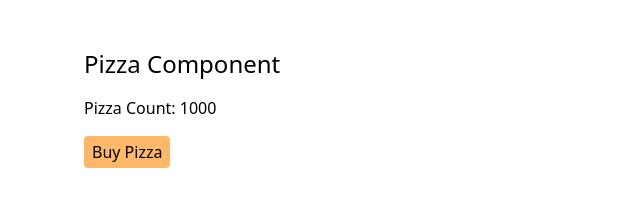
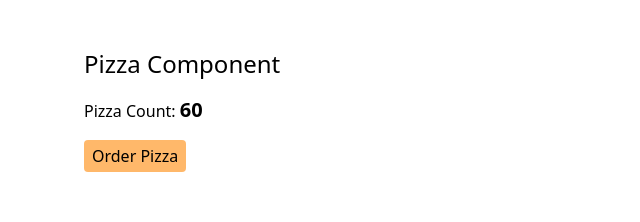
Before and after one commit to emmeiwhite/03-Redux-Toolkit-with-React, a React (Vite) app: page / in a window 1280 px wide. Shown: the top 222 px of the page, without its empty margins (0-640 px from the left). Built offline with nearby package versions, Linux system fonts and the light colour scheme.

Commit message:
9. successfully dispatched action to the store and updated the state and hence the UI

```diff
--- a/src/features/pizza/PizzaView.jsx
+++ b/src/features/pizza/PizzaView.jsx
@@ -1,16 +1,20 @@
-import { useSelector } from 'react-redux'
+import { useDispatch, useSelector } from 'react-redux'
+import { orderPizza } from './pizzaSlice'
 
 const PizzaView = () => {
   const pizzaCount = useSelector(state => state.pizza.pizzaCount)
+  const dispatch = useDispatch()
   return (
     <div className="py-12">
       <h1 className="text-2xl">Pizza Component</h1>
 
       <p className="my-4">
-        Pizza Count: <span>{pizzaCount}</span>
+        Pizza Count: <span className="text-xl font-bold">{pizzaCount}</span>
       </p>
-      <button className="px-2 py-1 rounded bg-orange-300 hover:bg-orange-400 transition cursor-pointer">
-        Buy Pizza
+      <button
+        className="px-2 py-1 rounded bg-orange-300 hover:bg-orange-400 transition cursor-pointer"
+        onClick={() => dispatch(orderPizza())}>
+        Order Pizza
       </button>
     </div>
   )
--- a/src/features/pizza/pizzaSlice.js
+++ b/src/features/pizza/pizzaSlice.js
@@ -1,7 +1,7 @@
 import { createSlice } from '@reduxjs/toolkit'
 
 const initialState = {
-  pizzaCount: 1000
+  pizzaCount: 60
 }
 
 const pizzaSlice = createSlice({
```
